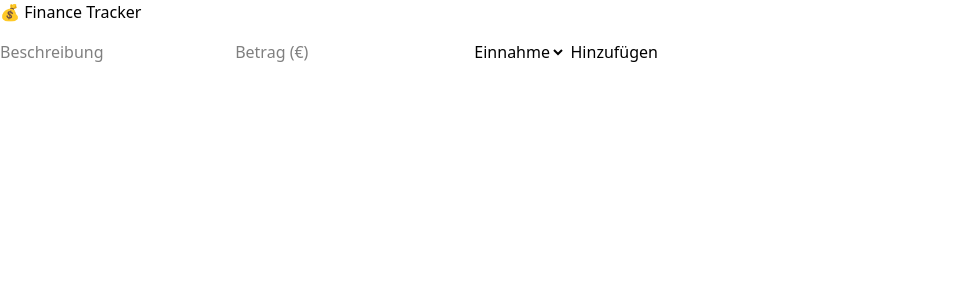
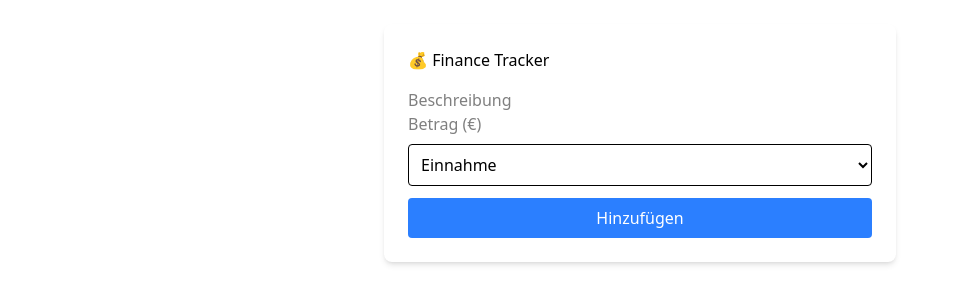
Before and after one commit to Githup-hana/Finance_tracker-, a website built with Vite: page finance_tracker/index.html in a window 1280 px wide. Shown: the whole page, without its empty margins (0-956 px from the left). Built offline with nearby package versions, Linux system fonts and the light colour scheme.

Commit message:
enhance UI layout and styling for transaction form in index.html

```diff
--- a/finance_tracker/index.html
+++ b/finance_tracker/index.html
@@ -9,16 +9,18 @@
     <link rel="stylesheet" href="/src/style.css">
   </head>
   <body>
+    <div class="max-w-lg mx-auto bg-white p-6 rounded-lg shadow-md mt-6">
     <h1>💰 Finance Tracker</h1>
-    <form id="transaction-form" class="mt-4">
+    <form id="transaction-form" class="mt-4 flex flex-col w-full ">
       <input id="description" type="text" placeholder="Beschreibung" required >
       <input id="amount" type="number" placeholder="Betrag (€)" required >
-      <select id="type" >
+      <select id="type-of-transactions"  class="w-full p-2 border rounded mt-2">
           <option value="income">Einnahme</option>
           <option value="expense">Ausgabe</option>
       </select>
-      <button type="submit" >Hinzufügen</button>
+      <button type="submit" class="w-full mt-3 bg-blue-500 text-white p-2 rounded" >Hinzufügen</button>
   </form>
+</div>
 
     <script type="module" src="/src/main.ts"></script>
   </body>
```
